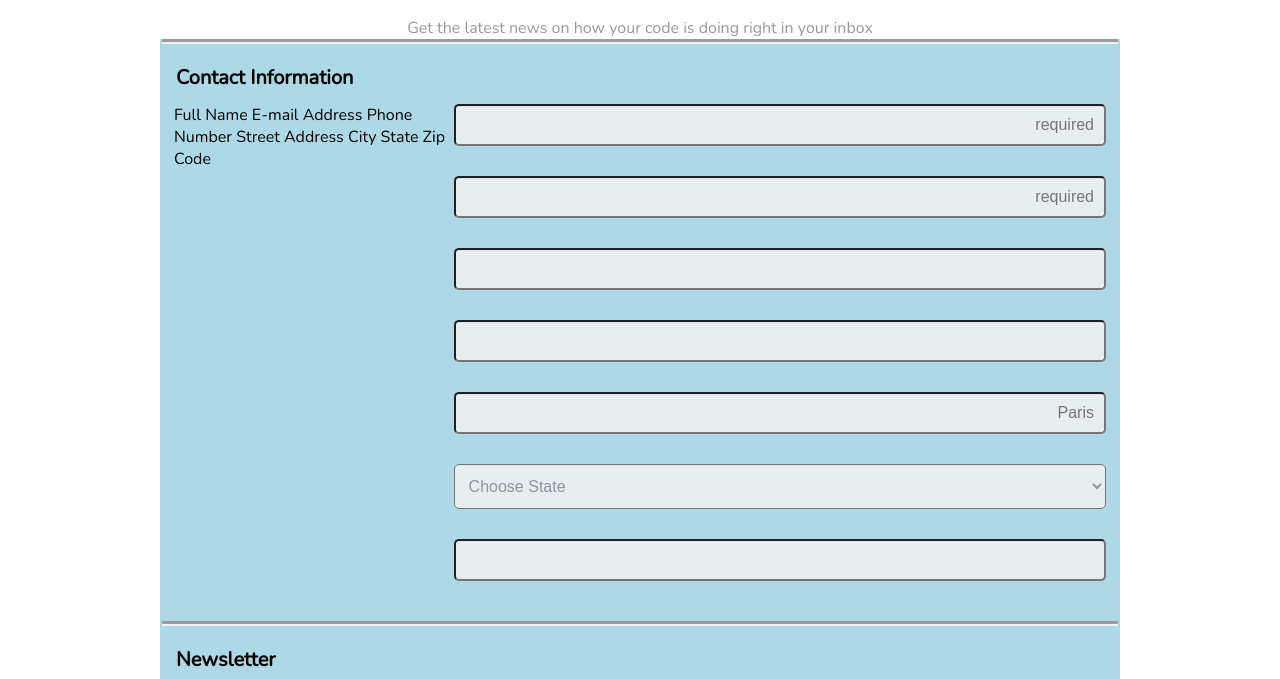
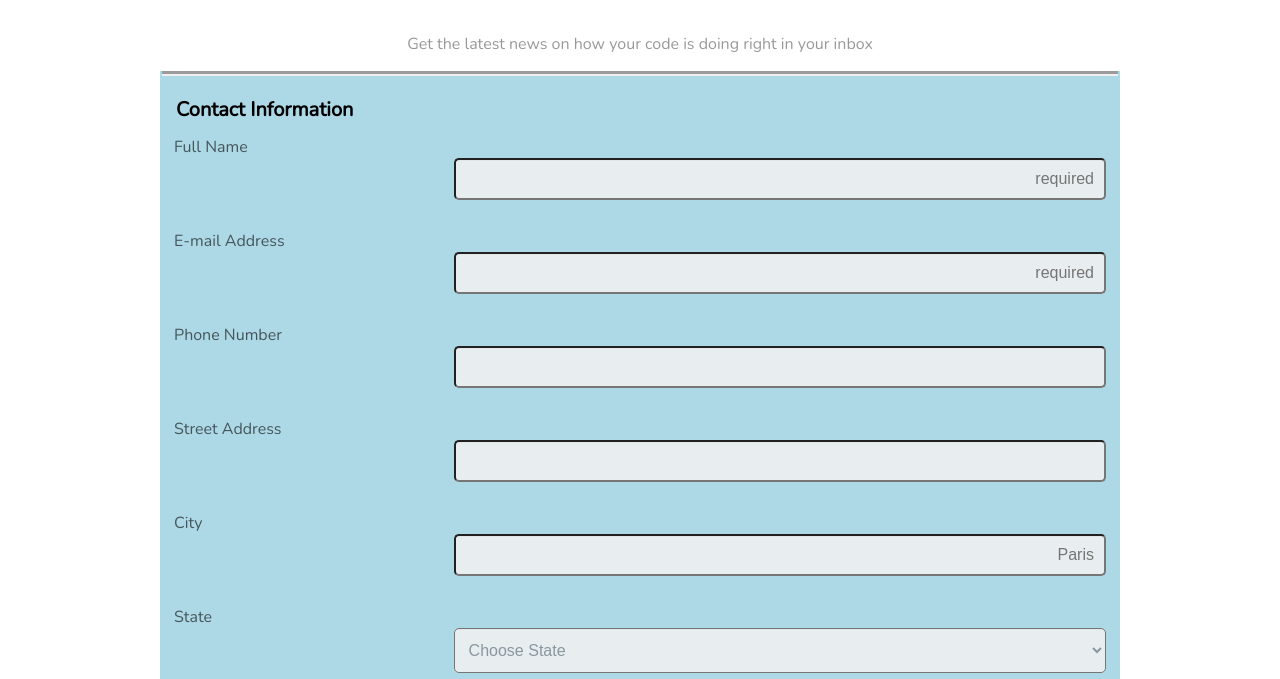
Before and after one commit to CN45/treehouse-project3, a plain HTML site: page index.html in a window 1280 px wide. Shown: the part 121-800 px from the top of the page. Drawn offline with nearby package versions, Linux system fonts and the light colour scheme.

Commit message:
validated found errors alignment good focus good

```diff
--- a/css/style.css
+++ b/css/style.css
@@ -83,10 +83,13 @@ input {
   text-align: right;
   margin-right: auto;
 }
-
+input[type=radio], input[type=checkbox] {
+  display: inline-block;
+  float: left;
+}
 /* transition text color to red on focus of text field*/
 
-input[type=text]:focus, input[type=email]:focus, input[type=tel]:focus, input[type=number]:focus, {
+input[type=text]:focus, input[type=email]:focus, input[type=tel]:focus, input[type=number]:focus {
   background-color: yellow;
 }
 
@@ -152,12 +155,6 @@ select {
     background-color: lightblue;
   }
   /* make the label move left and input move right at 768px or wider*/
-.contact_label {
-    width: 100%;
-    float: left;
-    display: inline-block;
-    vertical-align: middle;
-  }
   .contact {
     width: 100%;
     float: left;
@@ -169,14 +166,12 @@ select {
     max-width: 70%;
   }
   label.light, p.light input.light, p {
-    font-weight: normal;
-    display: inline;
-    opacity: 1.0;
-    position: relative;
-    top: 50%;
-    transform: translateY(150%);
-    }/* make the label move to middle of input field at 768px or wider*/
-
+    width: 100%;
+    float: left;
+    display: inline-block;
+    vertical-align: middle;
+  }
+  /* make the label move to middle of input field at 768px or wider*/
   .container {
     font-weight: normal;
     opacity: 1.0;
--- a/index.html
+++ b/index.html
@@ -22,7 +22,7 @@
 
 
       <legend>Contact Information</legend>
-<div class ="contact_label">
+<div class="contact_label">
 
         <label class="light" for="full_name">Full Name</label>
         <input type="text" name="full_name" id="full_name" placeholder="required" required>
@@ -112,10 +112,9 @@
 
     </fieldset>
 
-</div>
     <fieldset>
-<div class"contact">
-      <legend><span>Newsletter</span></legend>
+      <div class="contact">
+        <legend>Newsletter</legend>
 
         <p class="light">Select the Newsletters you would like to recieve</p><br>
 
```
Lines whose indentation alone changed are shown as unchanged.
